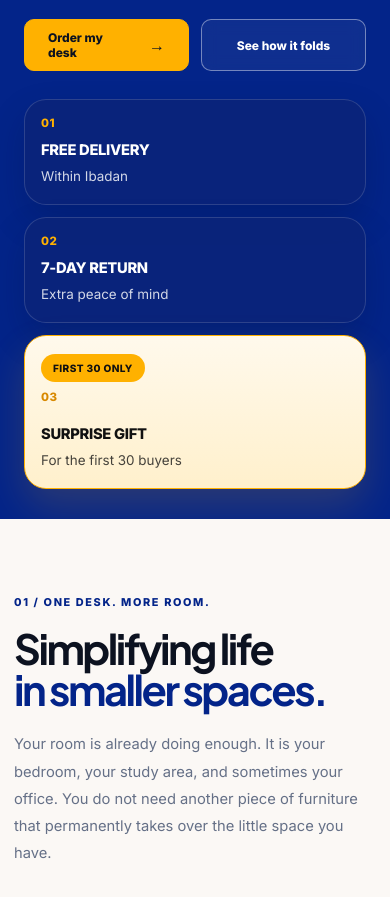
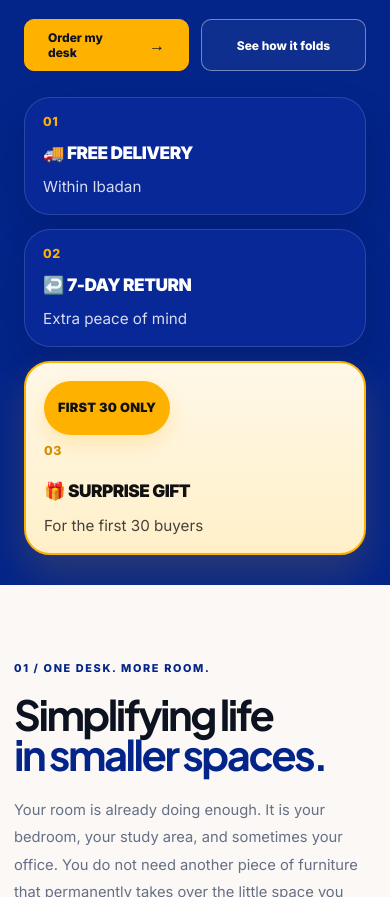
Before and after one commit to Skyq432/emmytechnologydesklandingpage, a website: page index.html in a window 390 px wide. Shown: the part 991-1888 px from the top of the page. Drawn offline with Linux system fonts and the light colour scheme; grey boxes are pictures that could not be loaded.

Commit message:
Refine hero trust cards layout and highlight surprise gift

```diff
--- a/styles.css
+++ b/styles.css
@@ -553,140 +553,191 @@ button{cursor:pointer}
 
 .campaign-hero__assurance{
     position:absolute !important;
-    left:52px !important;
-    bottom:34px !important;
-    width:min(820px,62vw) !important;
+    left:clamp(28px, 4vw, 56px) !important;
+    right:clamp(28px, 4vw, 56px) !important;
+    bottom:clamp(24px, 3vw, 38px) !important;
+    width:auto !important;
     display:grid !important;
-    grid-template-columns:repeat(3,minmax(0,1fr)) !important;
-    gap:16px !important;
-    border-top:0 !important;
+    grid-template-columns:1fr 1fr 1.08fr !important;
+    gap:20px !important;
+    align-items:stretch !important;
+    z-index:8 !important;
+    border:0 !important;
     overflow:visible !important;
-    z-index:5 !important;
 }
 
 .campaign-hero__assurance > div,
 .campaign-hero__assurance div + div,
 .campaign-hero__assurance div:last-child{
     position:relative !important;
-    min-height:138px !important;
-    padding:22px 20px 18px !important;
-    border-right:0 !important;
-    border-bottom:0 !important;
-    border-radius:22px !important;
-    background:rgba(10, 36, 122, 0.92) !important;
+    min-height:168px !important;
+    padding:24px 24px 22px !important;
+    border-radius:26px !important;
+    display:flex !important;
+    flex-direction:column !important;
+    justify-content:flex-start !important;
     border:1px solid rgba(255,255,255,0.14) !important;
-    box-shadow:0 16px 34px rgba(4, 16, 60, 0.22) !important;
-    backdrop-filter:blur(10px) !important;
+    background:rgba(9, 41, 152, 0.94) !important;
+    box-shadow:0 16px 34px rgba(4, 16, 60, 0.20) !important;
+    backdrop-filter:blur(8px) !important;
 }
 
 .campaign-hero__assurance > div small{
     display:block !important;
-    margin-bottom:12px !important;
+    margin-bottom:14px !important;
     color:#ffb100 !important;
-    font-size:.72rem !important;
+    font-size:.78rem !important;
+    font-weight:800 !important;
     line-height:1 !important;
-    font-weight:800 !important;
     letter-spacing:.04em !important;
 }
 
 .campaign-hero__assurance > div strong{
     display:block !important;
-    margin-bottom:8px !important;
+    margin-bottom:10px !important;
     color:#ffffff !important;
-    font-size:1.02rem !important;
-    line-height:1.18 !important;
-    font-weight:800 !important;
-    letter-spacing:-0.02em !important;
+    font-size:clamp(1.2rem, 1.25vw, 1.55rem) !important;
+    line-height:1.12 !important;
+    font-weight:900 !important;
+    letter-spacing:-0.03em !important;
 }
 
 .campaign-hero__assurance > div span{
     display:block !important;
-    color:rgba(255,255,255,0.82) !important;
-    font-size:.92rem !important;
-    line-height:1.42 !important;
+    color:rgba(255,255,255,0.84) !important;
+    font-size:1rem !important;
+    line-height:1.45 !important;
+    max-width:22ch !important;
 }
 
-/* Highlight the surprise gift card */
+/* tasteful emoji accents */
+.campaign-hero__assurance > div:nth-child(1) strong::before{
+    content:"🚚 ";
+}
+
+.campaign-hero__assurance > div:nth-child(2) strong::before{
+    content:"↩️ ";
+}
+
+.campaign-hero__assurance > div:nth-child(3) strong::before{
+    content:"🎁 ";
+}
+
+/* standout surprise gift card */
 .campaign-hero__assurance > div:nth-child(3){
-    background:linear-gradient(180deg, #fff9ec 0%, #fff0cc 100%) !important;
-    border:1.5px solid #ffb100 !important;
-    box-shadow:0 18px 40px rgba(255, 177, 0, 0.16) !important;
-    transform:translateY(-6px) !important;
+    background:linear-gradient(180deg, #fff8e8 0%, #fff0c9 100%) !important;
+    border:2px solid #ffb100 !important;
+    box-shadow:0 20px 42px rgba(255, 177, 0, 0.16) !important;
+    transform:translateY(-8px) !important;
 }
 
 .campaign-hero__assurance > div:nth-child(3)::before{
     content:"FIRST 30 ONLY";
     position:absolute;
-    top:14px;
-    right:14px;
+    top:20px;
+    right:20px;
     display:inline-flex;
     align-items:center;
     justify-content:center;
-    height:28px;
-    padding:0 12px;
+    padding:10px 18px;
+    min-height:40px;
     border-radius:999px;
     background:#ffb100;
     color:#111111;
-    font-size:.63rem;
-    font-weight:800;
-    letter-spacing:.04em;
-    white-space:nowrap;
+    font-size:.9rem;
+    font-weight:900;
+    line-height:1;
+    letter-spacing:.02em;
+    box-shadow:0 8px 20px rgba(255, 177, 0, 0.22);
 }
 
 .campaign-hero__assurance > div:nth-child(3) small{
-    color:#d88900 !important;
+    color:#d88b00 !important;
 }
 
 .campaign-hero__assurance > div:nth-child(3) strong{
     color:#111111 !important;
-    padding-right:92px !important;
+    padding-right:152px !important;
 }
 
 .campaign-hero__assurance > div:nth-child(3) span{
     color:rgba(17,17,17,0.78) !important;
+    max-width:20ch !important;
 }
 
-@media(max-width:1050px){
+/* subtle hover polish */
+.campaign-hero__assurance > div{
+    transition:transform .25s ease, box-shadow .25s ease, border-color .25s ease;
+}
+
+.campaign-hero__assurance > div:hover{
+    transform:translateY(-4px);
+    box-shadow:0 20px 42px rgba(4, 16, 60, 0.24);
+}
+
+.campaign-hero__assurance > div:nth-child(3):hover{
+    transform:translateY(-10px);
+}
+
+/* responsive */
+@media (max-width: 1180px){
     .campaign-hero__assurance{
-        width:min(720px,68vw) !important;
-        left:34px !important;
-        bottom:24px !important;
-        gap:12px !important;
+        grid-template-columns:repeat(3, minmax(0,1fr)) !important;
+        gap:16px !important;
     }
 
     .campaign-hero__assurance > div,
     .campaign-hero__assurance div + div,
     .campaign-hero__assurance div:last-child{
-        min-height:128px !important;
-        padding:18px 16px 16px !important;
+        min-height:154px !important;
+        padding:20px 20px 18px !important;
     }
 
     .campaign-hero__assurance > div strong{
-        font-size:.92rem !important;
+        font-size:1.1rem !important;
     }
 
     .campaign-hero__assurance > div span{
-        font-size:.84rem !important;
+        font-size:.95rem !important;
+    }
+
+    .campaign-hero__assurance > div:nth-child(3) strong{
+        padding-right:132px !important;
+    }
+
+    .campaign-hero__assurance > div:nth-child(3)::before{
+        padding:9px 14px;
+        min-height:36px;
+        font-size:.8rem;
     }
 }
 
-@media(max-width:760px){
+@media (max-width: 820px){
     .campaign-hero__assurance{
         position:relative !important;
         left:auto !important;
+        right:auto !important;
         bottom:auto !important;
         width:100% !important;
-        margin-top:28px !important;
+        margin-top:26px !important;
         grid-template-columns:1fr !important;
-        gap:12px !important;
+        gap:14px !important;
     }
 
     .campaign-hero__assurance > div,
     .campaign-hero__assurance div + div,
     .campaign-hero__assurance div:last-child{
         min-height:auto !important;
-        padding:18px 16px !important;
+        padding:18px 18px 16px !important;
         transform:none !important;
+    }
+
+    .campaign-hero__assurance > div strong{
+        font-size:1.08rem !important;
+    }
+
+    .campaign-hero__assurance > div span{
+        max-width:none !important;
     }
 
     .campaign-hero__assurance > div:nth-child(3) strong{
```
Also changed, not shown: 1 other file.
